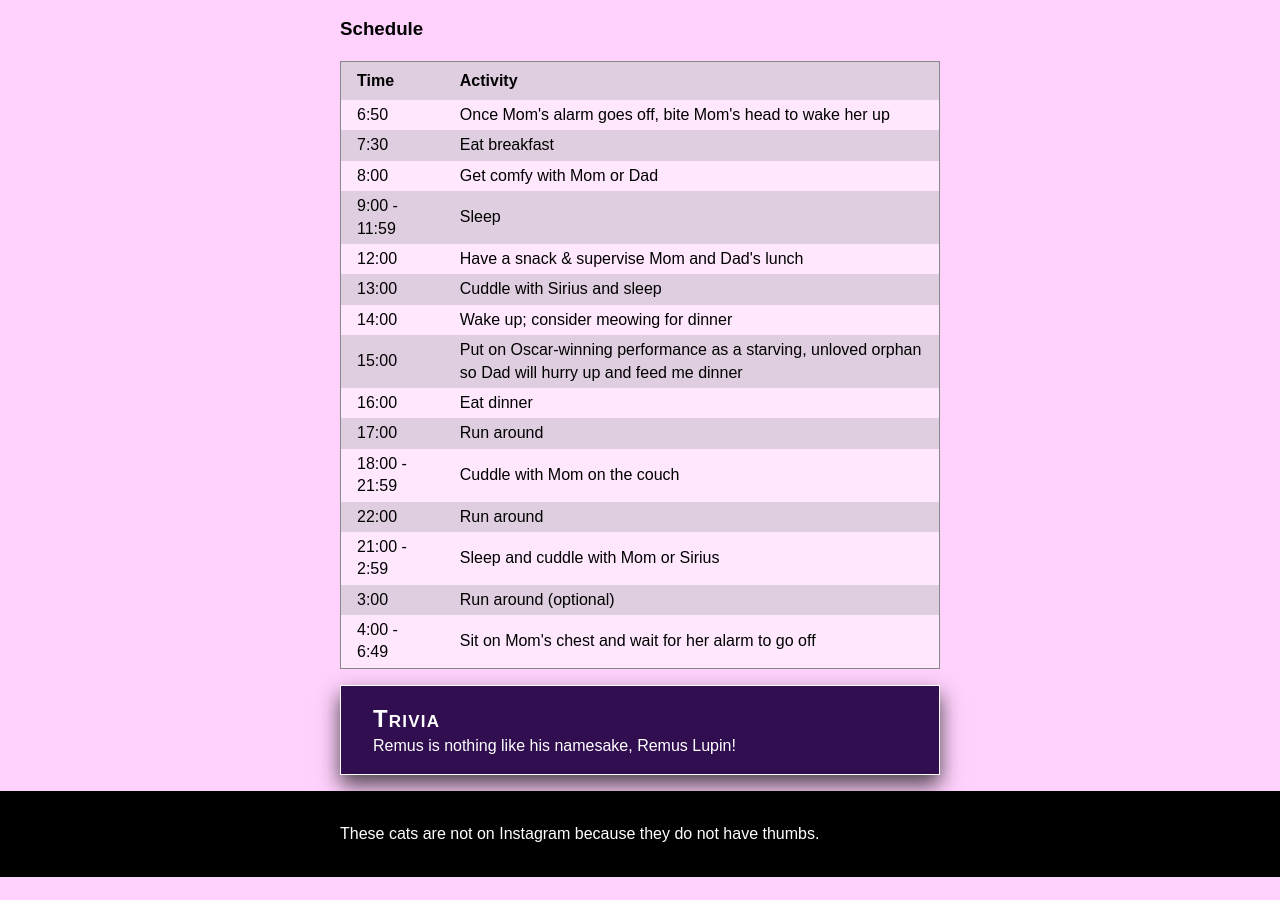
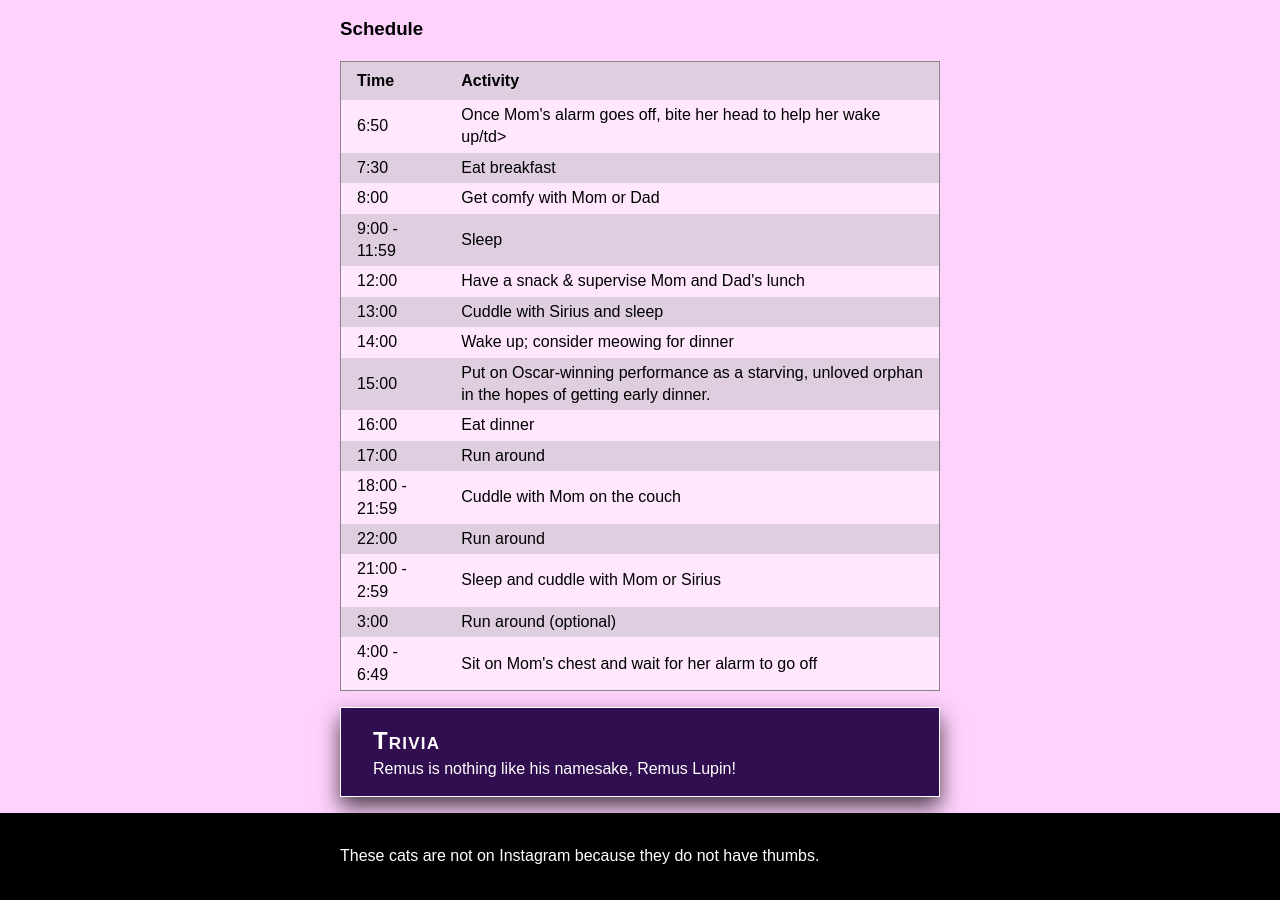
Before and after one commit to caitmuenster/cats, a plain HTML site: page remus.html in a window 1280 px wide. Shown: the part 922-1822 px from the top of the page. Before the commit the page ends 1799 px from the top, so only its background shows below. Drawn offline with Linux system fonts and the light colour scheme.

Commit message:
text update

```diff
--- a/remus.html
+++ b/remus.html
@@ -50,7 +50,7 @@
         </tr>
         <tr>
           <td>6:50</td>
-          <td>Once Mom's alarm goes off, bite Mom's head to wake her up</td>
+          <td>Once Mom's alarm goes off, bite her head to help her wake up/td>
         </tr>
         <tr>
           <td>7:30</td>
@@ -79,8 +79,7 @@
         <tr>
           <td>15:00</td>
           <td>
-            Put on Oscar-winning performance as a starving, unloved orphan so
-            Dad will hurry up and feed me dinner
+            Put on Oscar-winning performance as a starving, unloved orphan in the hopes of getting early dinner.
           </td>
         </tr>
         <tr>
```
